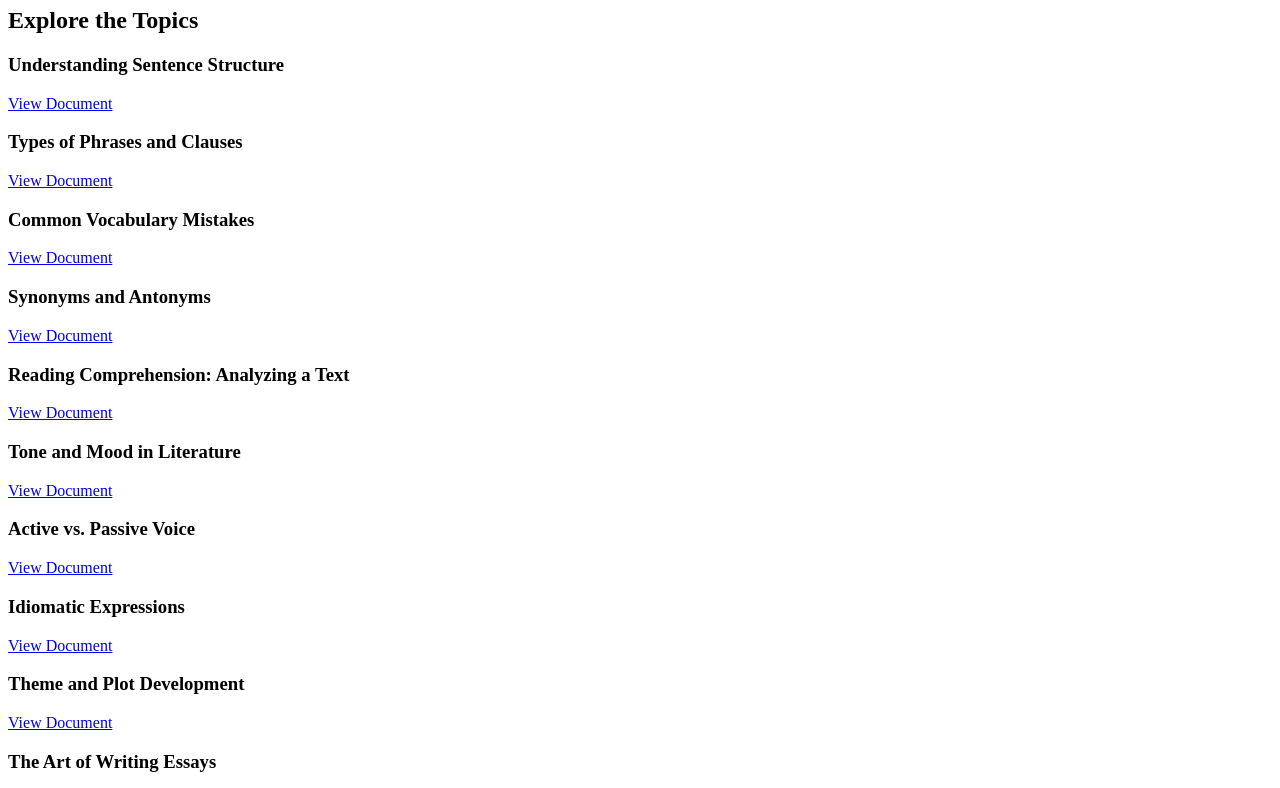
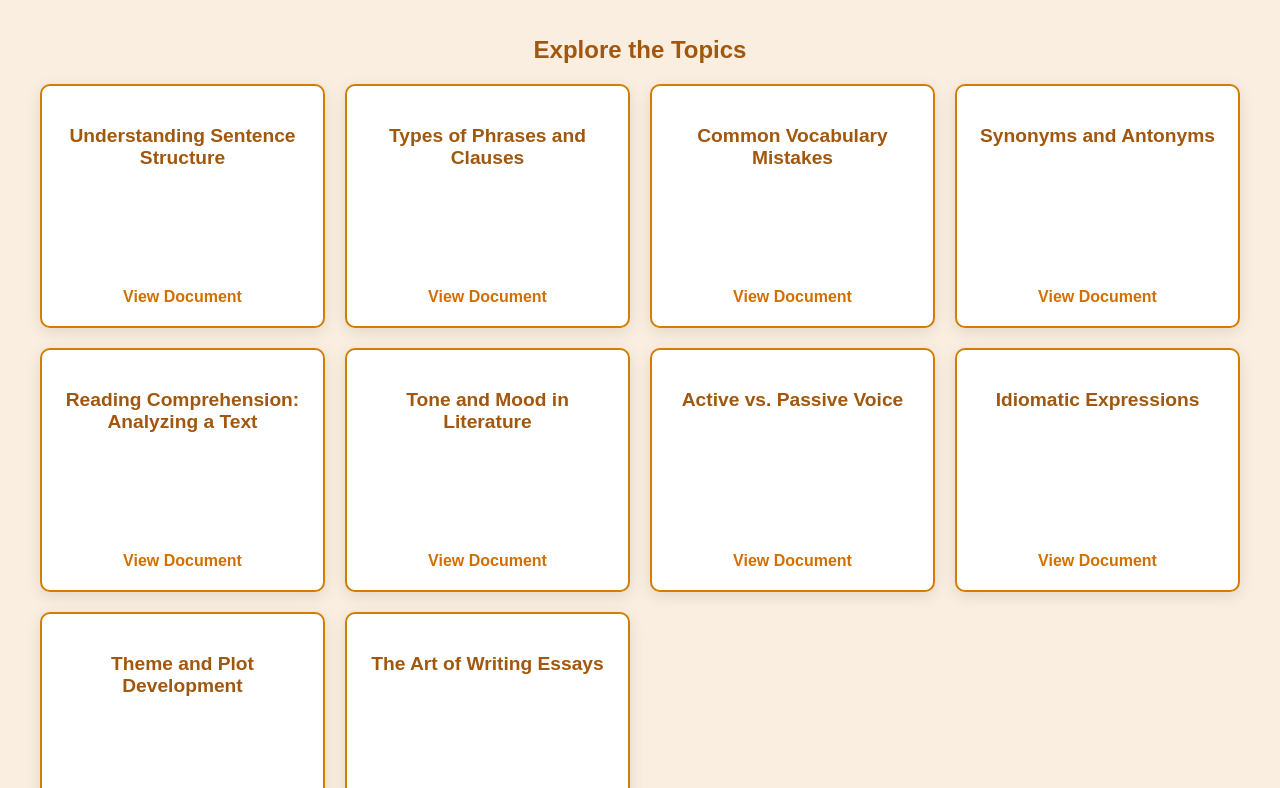
Before and after one commit to gabe2907/studybuddy, a plain HTML site: page subject-pages/english-exercises.html in a window 1280 px wide. Shown: the part 99-887 px from the top of the page. Drawn offline with Linux system fonts and the light colour scheme.

Commit message:
Update english-exercises.html

```diff
--- a/subject-pages/english-exercises.html
+++ b/subject-pages/english-exercises.html
@@ -3,7 +3,7 @@
 <head>
     <meta charset="UTF-8">
     <meta name="viewport" content="width=device-width, initial-scale=1.0">
-    <link rel="stylesheet" href="../../../study buddy/styles/inside-english.css">
+    <link rel="stylesheet" href="../../../styles/inside-english.css">
     <title>English Topics - Study Buddy</title>
 </head>
 <body class="english-body">
```
